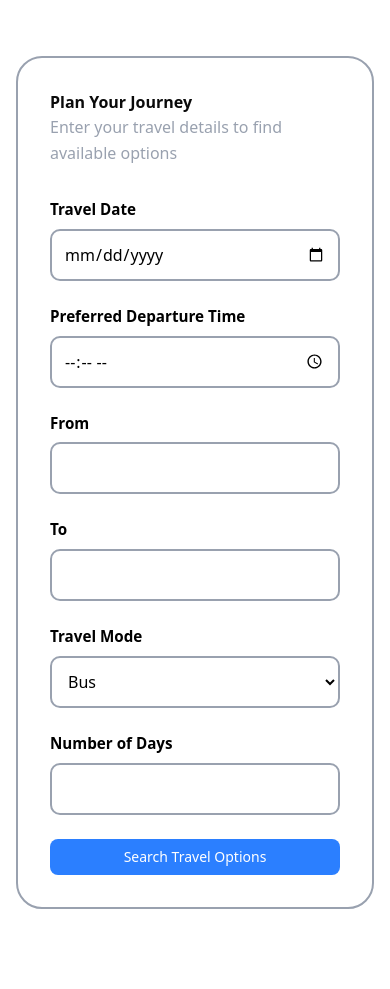
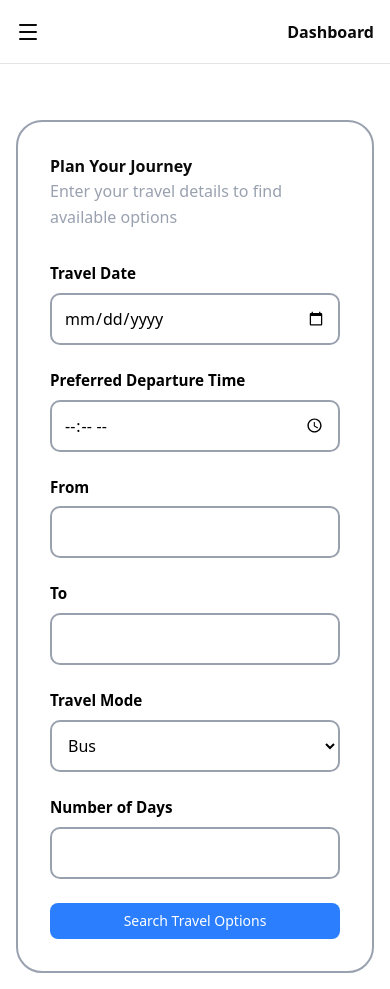
Before and after one commit to Sufi9526/Main-Project, a React (Vite) app in the folder frontend/: page /dashboard/tripplan in a window 390 px wide. Before the commit the page ends 925 px from the top, so only its background shows below. Built offline with nearby package versions, Linux system fonts and the light colour scheme.

Commit message:
Travel Planner

```diff
--- a/frontend/src/components/layout/DashboardLayout.jsx
+++ b/frontend/src/components/layout/DashboardLayout.jsx
@@ -9,6 +9,7 @@ import {
   ChevronLeft,
   ChevronRight,
   LogOut,
+  Menu, // 🔥 ADD
 } from "lucide-react";
 import { Button } from "../../components/ui/button";
 import { cn } from "../../lib/utils";
@@ -46,6 +47,15 @@ export function DashboardLayout() {
 
   return (
     <div className="min-h-screen flex bg-background">
+
+      {/* 🔥 MOBILE TOP BAR (NEW) */}
+      <div className="lg:hidden fixed top-0 left-0 right-0 h-16 bg-white border-b flex items-center justify-between px-4 z-50">
+        <button onClick={() => setIsMobileOpen(true)}>
+          <Menu className="w-6 h-6" />
+        </button>
+        <span className="font-semibold">Dashboard</span>
+      </div>
+
       {/* Mobile Overlay */}
       {isMobileOpen && (
         <div
@@ -95,7 +105,6 @@ export function DashboardLayout() {
 
         {/* Sidebar Footer */}
         <div className={cn("p-4 border-t border-sidebar-border flex flex-col gap-4", isCollapsed && "items-center")}>
-          {/* User Profile Section */}
           {user && (
             <div className={cn("flex items-center gap-3", isCollapsed && "justify-center")}>
               {user.photoURL ? (
@@ -121,11 +130,6 @@ export function DashboardLayout() {
           <Button
             variant="ghost"
             className={cn("w-full text-sidebar-foreground/70 hover:text-red-600 hover:bg-red-50", isCollapsed ? "justify-center px-0" : "justify-start")}
-            onClick={() => {
-              // Optional: Clear storage on explicitly clicking logout
-              // localStorage.removeItem("user");
-              // localStorage.removeItem("token");
-            }}
             asChild
           >
             <Link to="/">
@@ -147,8 +151,8 @@ export function DashboardLayout() {
       {/* Main Content */}
       <div className="flex-1 flex flex-col min-h-screen">
 
-        {/* Page Content */}
-        <main className="flex-1 p-4 lg:p-8 overflow-y-auto">
+        {/* 🔥 ADD PADDING FOR MOBILE TOP BAR */}
+        <main className="flex-1 p-4 lg:p-8 overflow-y-auto mt-16 lg:mt-0">
           <Outlet />
         </main>
       </div>
```
Also changed, not shown: 1 other file (tests, documents, lock files or other folders).
